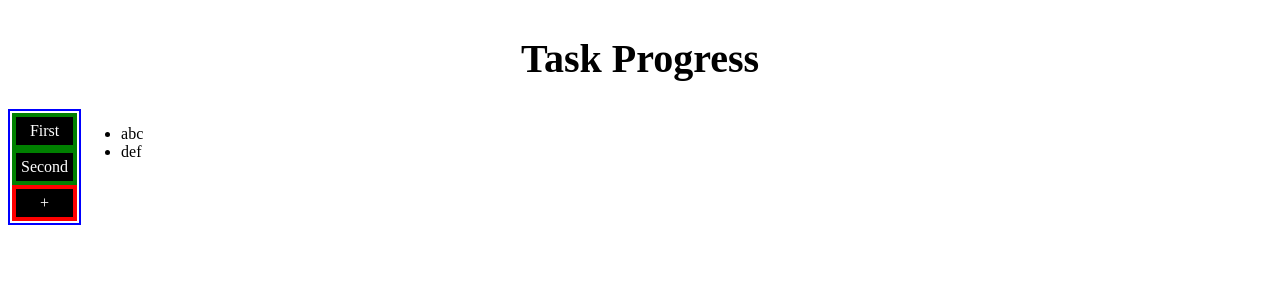
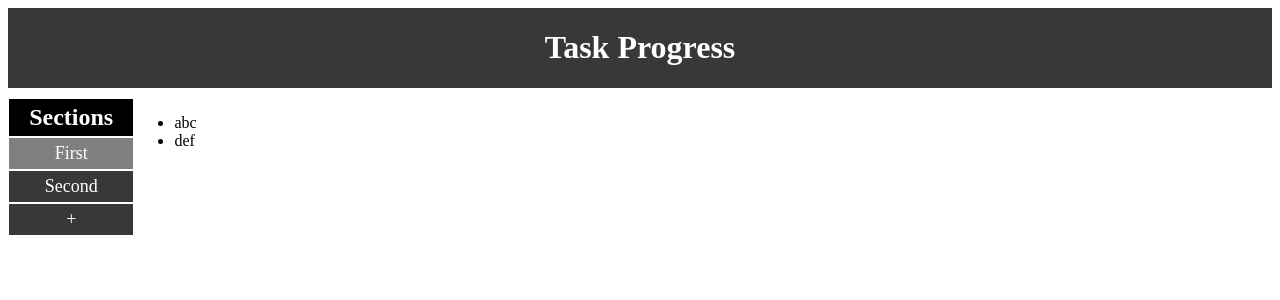
Before and after one commit to leviweiss/Task-Progress, a Vue app: page / in a window 1280 px wide. Shown: the top 300 px of the page. Built offline with nearby package versions, Linux system fonts and the light colour scheme; the HTML template or start-up script is replaced by a standard one.

Commit message:
done with hovering of groups and current chosen

```diff
--- a/src/App.vue
+++ b/src/App.vue
@@ -2,8 +2,8 @@
     <div id="app" class="app-container">
         <main-header></main-header>
         <div class="app-container__body">
-            <groups-list :groupsInfo="groupsInfo"></groups-list>
-            <tasks-list :task="currentTask"></tasks-list>
+            <groups-list class="app-container__body__groups-list" :groupsInfo="groupsInfo" :chosenGroupId="chosenGroupId"></groups-list>
+            <tasks-list class="app-container__body__tasks-list" :tasks="tasks"></tasks-list>
         </div>
     </div>
 </template>
@@ -54,13 +54,14 @@ export default {
                     ],
                 },
             ],
-            currentTask: 1
+            chosenGroupId: 1,
+            tasks: undefined,
         };
     },
 }
 </script>
 
-<style scoped lang="scss">
+<style lang="scss">
 @mixin flex-row {
     display: flex;
     flex-direction: row;
@@ -73,8 +74,21 @@ export default {
 
 .app-container {
     @include flex-column;
+
     &__body {
         @include flex-row;
+        padding-top: 10px;
+
+        &__groups-list {
+            min-width: 100px;
+            max-width: 200px;
+            flex: 10%;
+            overflow-wrap: break-word;
+        }
+
+        &__tasks-list {
+            flex: 90%;
+        }
     }
 }
 
--- a/src/components/GroupsList.vue
+++ b/src/components/GroupsList.vue
@@ -1,7 +1,10 @@
 <template>
     <div id="groups-list" class="groups-list-container">
+        <div class="groups-list-container__header">Sections</div>
         <div v-for="item in groupsInfo" :key="item.id">
-            <div class="groups-list-container__item">{{ item.name }}</div>
+            <div href="#" class="groups-list-container__item" :class="{'groups-list-container__item__active': item.id === chosenGroupId}">
+                {{ item.name }}
+            </div>
         </div>
         <div class="groups-list-container__add-group">+</div>
     </div>
@@ -11,7 +14,8 @@
 export default {
     name: 'groups-list',
     props: {
-        groupsInfo: Array
+        groupsInfo: Array,
+        chosenGroupId: Number,
     },
 }
 </script>
@@ -29,22 +33,46 @@ export default {
 
 .groups-list-container {
     @include flex-column;
-    border: blue solid 2px;
-    padding: 2px;
+
+    &__header {
+        font-size: 24px;
+        font-weight: bold;
+        text-align: center;
+        padding: 5px;
+        margin: 1px;
+        background: rgb(0, 0, 0);
+        color: white;
+    }
 
     &__item {
-        border: green solid 4px;
+        font-size: 18px;
+        margin: 1px;
         text-align: center;
         padding: 5px;
+        background: rgba(0, 0, 0, 0.781);
         color: white;
-        background: black;
+        cursor: pointer;
+        &:hover {
+            background-color: gray;
+        }
+
+        &__active {
+            background-color: gray;
+        }
     }
+
+
+
     &__add-group {
-        border: red solid 4px;
+        font-size: 18px;
+        margin: 1px;
         text-align: center;
         padding: 5px;
+        background: rgba(0, 0, 0, 0.781);
         color: white;
-        background: black;
+        &:hover {
+            background-color: gray;
+        }
     }
 }
 
--- a/src/components/MainHeader.vue
+++ b/src/components/MainHeader.vue
@@ -13,8 +13,8 @@ export default {
 <style scoped lang="scss">
 .header-container {
     text-align: center;
-    align-self: center;
-    color: black;
-    font-size: 20px;
+    font-size: 16px;
+    color: white;
+    background: rgba(0, 0, 0, 0.781);
 }
 </style>
```
